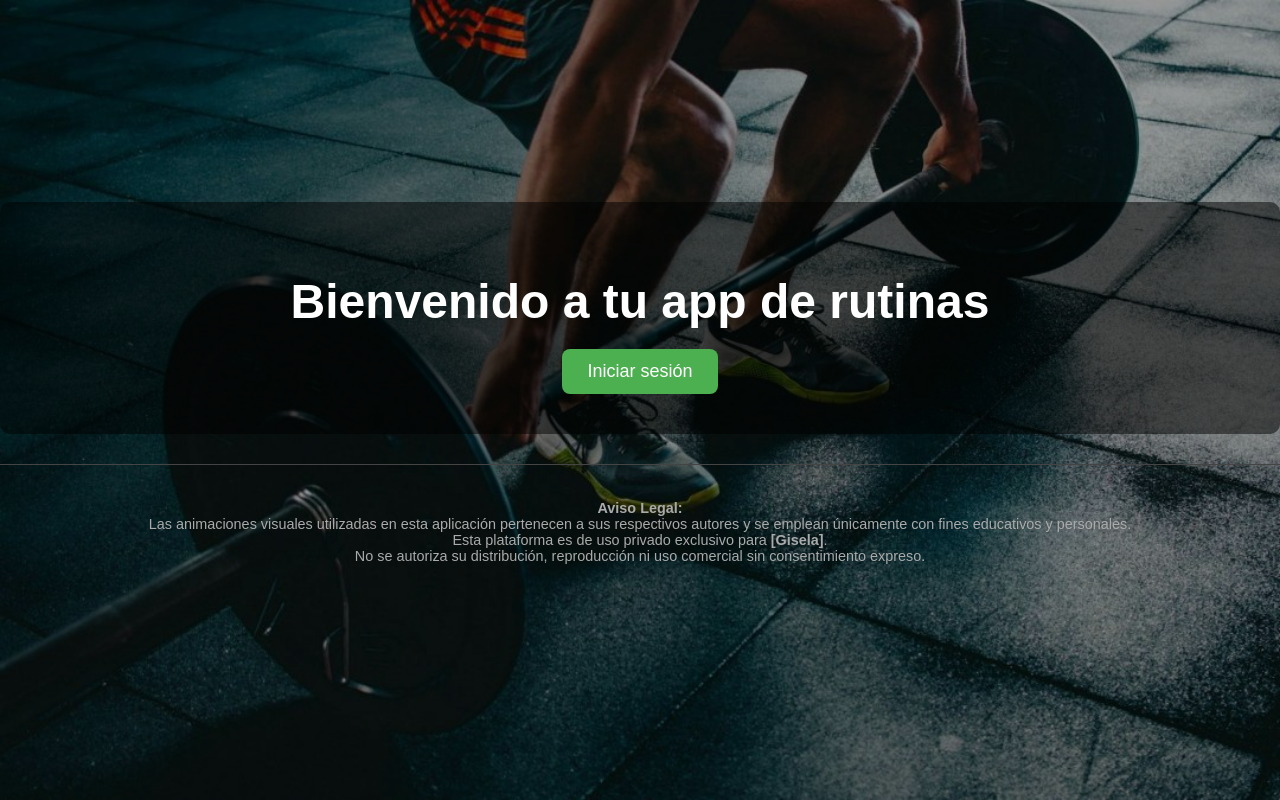
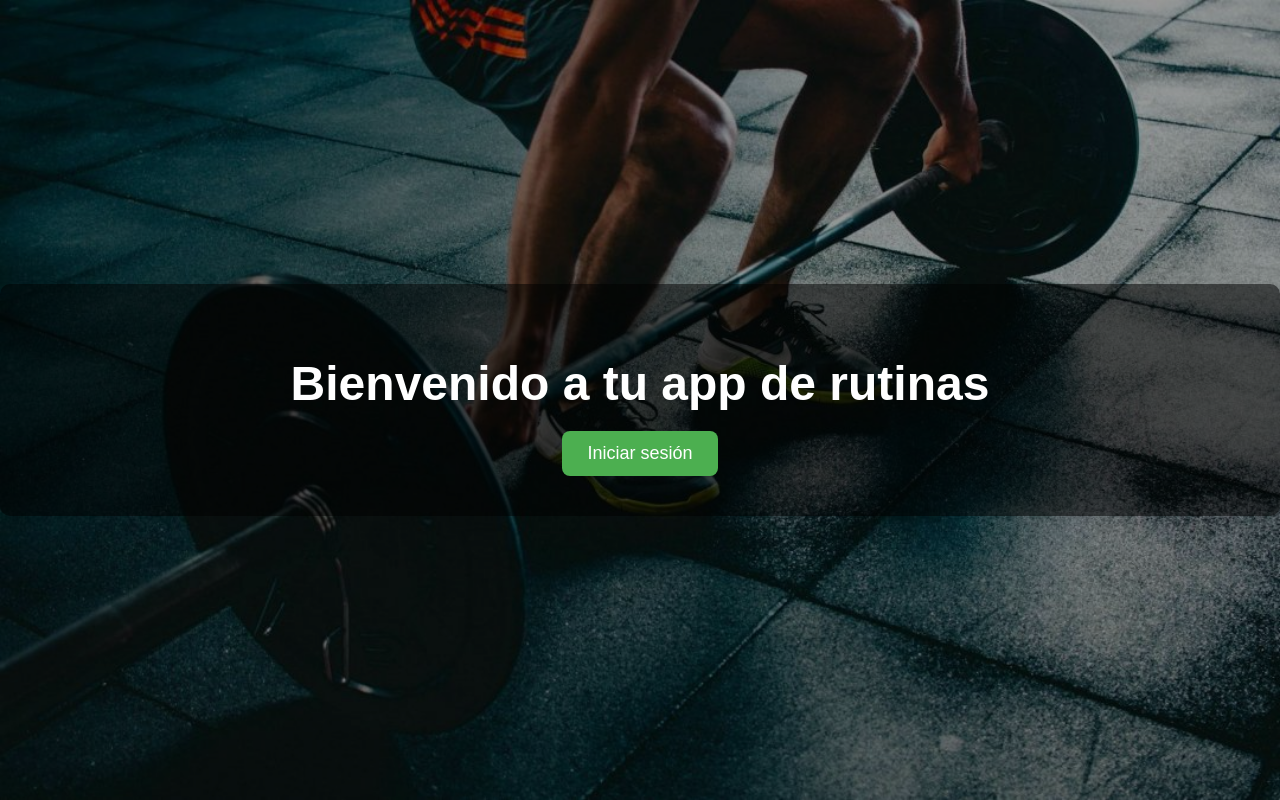
Before and after one commit to Brandon-dev314/mi_rutinas, a Django app: page / in a window 1280 px wide. Run offline with Django 5.2, Linux system fonts and the light colour scheme.

Commit message:
Remove legal notice from bienvenida.html
Removed legal notice section from bienvenida.html.

```diff
--- a/usuarios/templates/usuarios/bienvenida.html
+++ b/usuarios/templates/usuarios/bienvenida.html
@@ -54,14 +54,5 @@
         <h1>Bienvenido a tu app de rutinas</h1>
         <a class="btn" href="{% url 'login' %}">Iniciar sesión</a>
     </div>
-
-    <div style="margin-top: 30px; padding: 20px; border-top: 1px solid #444; font-size: 0.9em; color: #aaa;">
-        <p>
-            <strong>Aviso Legal:</strong><br>
-            Las animaciones visuales utilizadas en esta aplicación pertenecen a sus respectivos autores y se emplean únicamente con fines educativos y personales.<br>
-            Esta plataforma es de uso privado exclusivo para <strong>[Gisela]</strong>.<br>
-            No se autoriza su distribución, reproducción ni uso comercial sin consentimiento expreso.
-        </p>
-    </div>
 </body>
 </html>
```
